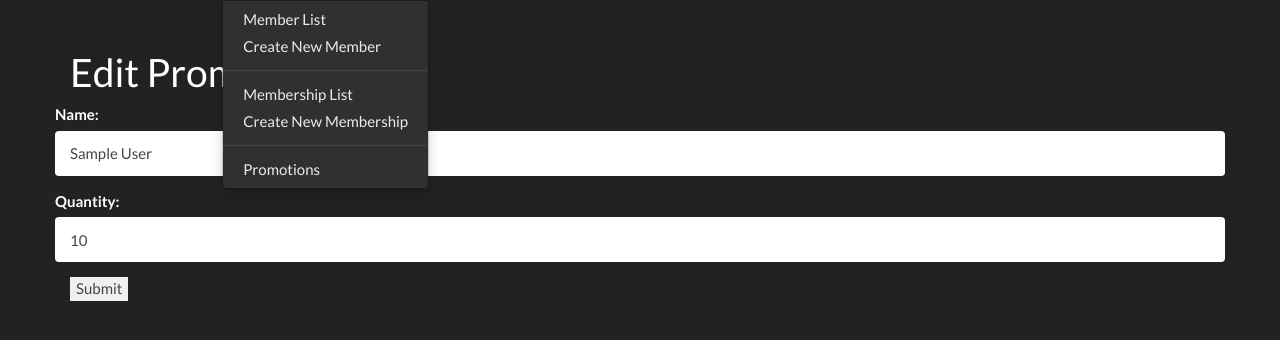
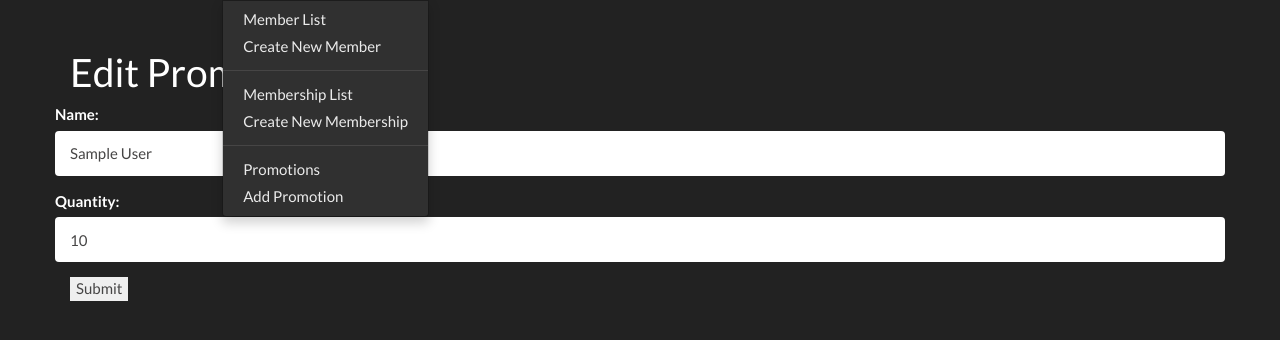
Before and after one commit to C-o-r-E/msys, a Django app: page /members/promos/edit/1/ in a window 1280 px wide, after a click on "Member Control". Shown: the part 60-400 px from the top of the page. Run offline with Django 3.2, Linux system fonts and the light colour scheme; a user stored in the database is signed in; tables that the repository leaves empty hold one stand-in row (values such as "Sample post"); some libraries are stand-ins or nearby versions.

Commit message:
implement adding Promotions

```diff
--- a/msys/members/templates/members/editPromo.html
+++ b/msys/members/templates/members/editPromo.html
@@ -2,9 +2,16 @@
 {% load staticfiles %}
 {% block content %}
 
+{% if promo %}
 <h1>Edit Promotion</h1>
 
 <form class="form-horizontal" role="form" action="{% url 'editPromo' promo.pk %}" method="post"> {% csrf_token %}
+{% else %}
+<h1>add Promotion</h1>
+
+<form class="form-horizontal" role="form" action="{% url 'addPromo' %}" method="post"> {% csrf_token %}
+{% endif %}
+
   {% for field in promo_form %}
   <div class="form-group">
 	 {{ field.errors }}
--- a/msys/members/templates/members/main.html
+++ b/msys/members/templates/members/main.html
@@ -81,6 +81,7 @@
 			  <li><a href="{% url 'addMembership' %}">Create New Membership</a></li>
 			  <li class="divider"></li>
 			  <li><a href="{% url 'promoList' %}">Promotions</a></li>
+			  <li><a href="{% url 'addPromo' %}">Add Promotion</a></li>
 			</ul>
           </li>
           <li class="dropdown">
--- a/msys/members/urls.py
+++ b/msys/members/urls.py
@@ -17,6 +17,7 @@ urlpatterns = [
 
     url(r'^promos/$', views.promos, name='promoList'),
     url(r'^promos/edit/(?P<promo_id>\d+)/$', views.editPromo, name='editPromo'),
+    url(r'^promos/add/$', views.addPromo, name='addPromo'),
 
     url(r'^cards/$', views.cards, name='cardList'),
     url(r'^cards/add/$', views.addCard, name='addCard'),
--- a/msys/members/views.py
+++ b/msys/members/views.py
@@ -334,6 +334,36 @@ def editPromo(request, promo_id):
 
 
     return render(request, 'members/editPromo.html', {'promo': promo, 'promo_form': promo_form, 'logged_in': logged_in})
+
+def addPromo(request):
+    """
+    Add new Promotion
+    """
+    if not request.user.is_authenticated():
+        return render(request, 'members/home.html', {})
+
+    if request.method == 'POST':
+        promo_form = PromoForm(request.POST)
+        if promo_form.is_valid():
+            new_promo = promo_form.save(commit=False)
+            pname = str(new_promo.name)
+            if pname.strip() == "":
+                new_promo.name = "Unlabeled Promotion"
+            new_promo.save()
+
+            log_str = "{} created promotion: [{} qty:{}]".format(request.user.username,
+                                                         new_promo,
+                                                         new_promo.quantity)
+            LogEvent.log_now(log_str)
+
+            return promos(request)
+
+    else:
+        logged_in = True
+        promo_form = PromoForm()
+
+
+    return render(request, 'members/editPromo.html', {'promo_form': promo_form, 'logged_in': logged_in})
 
 def cards(request):
     """Render list of AccessCard objects"""
```
